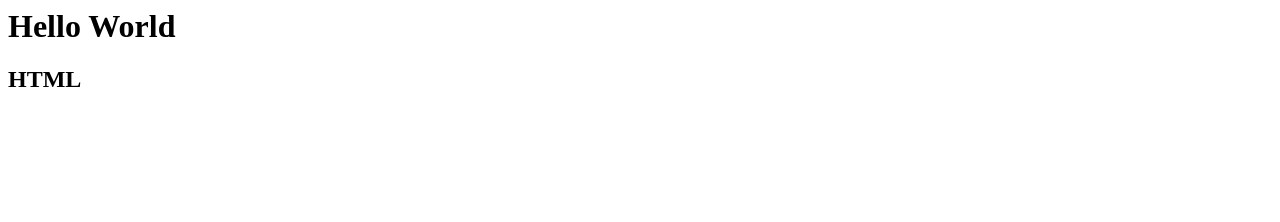
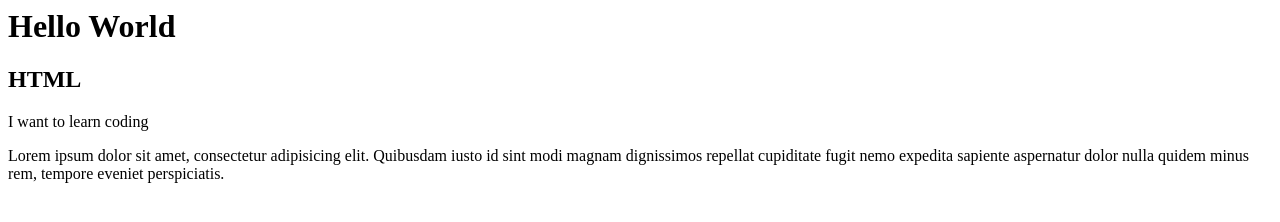
Before and after one commit to axork13/CoursHTML, a plain HTML site: page index.html in a window 1280 px wide. Drawn offline with Linux system fonts and the light colour scheme.

Commit message:
paragraphs

```diff
--- a/index.html
+++ b/index.html
@@ -1,2 +1,4 @@
 <h1>Hello World</h1>
 <h2>HTML</h2>
+<p>I want to learn coding</p>
+<p>Lorem ipsum dolor sit amet, consectetur adipisicing elit. Quibusdam iusto id sint modi magnam dignissimos repellat cupiditate fugit nemo expedita sapiente aspernatur dolor nulla quidem minus rem, tempore eveniet perspiciatis.</p>
```
